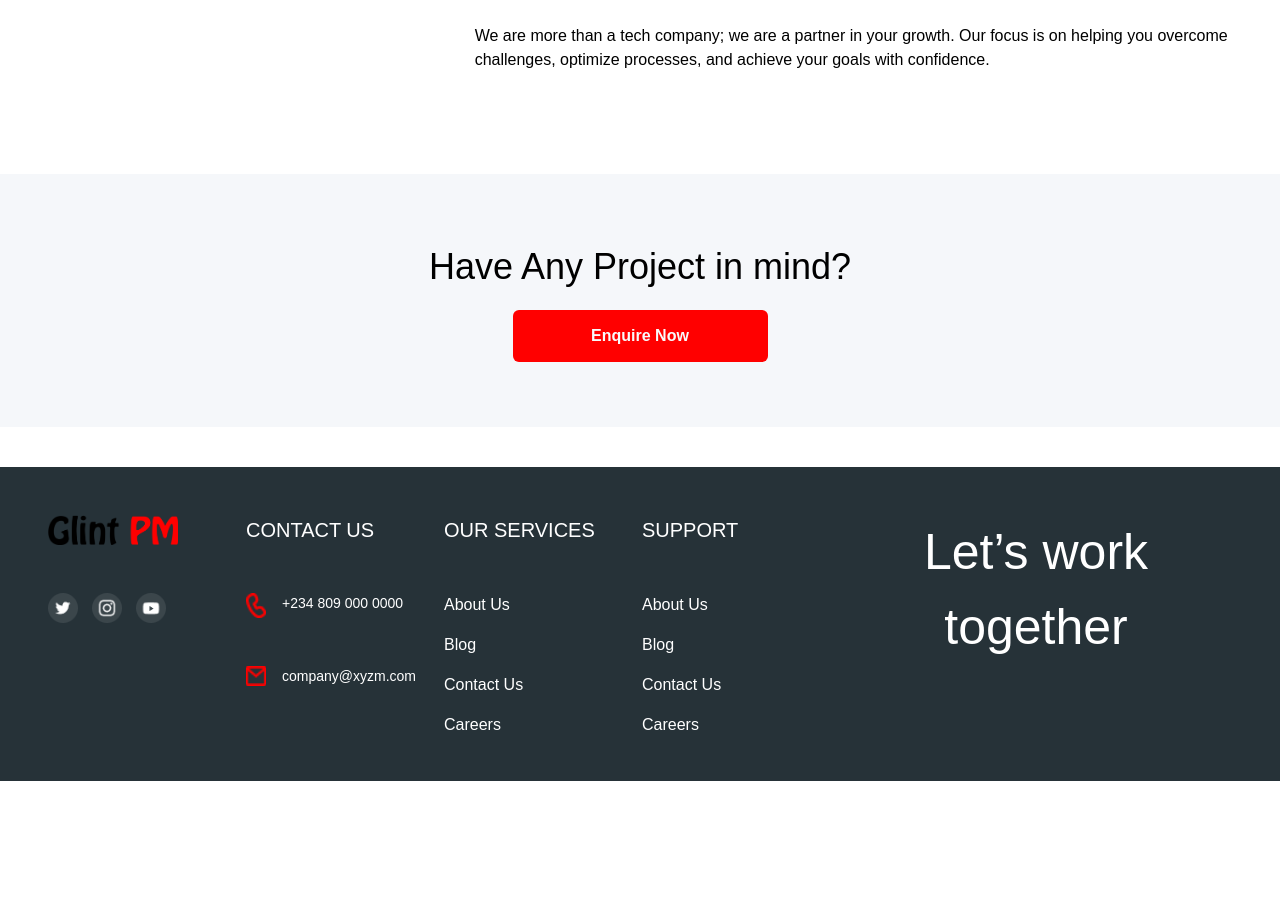
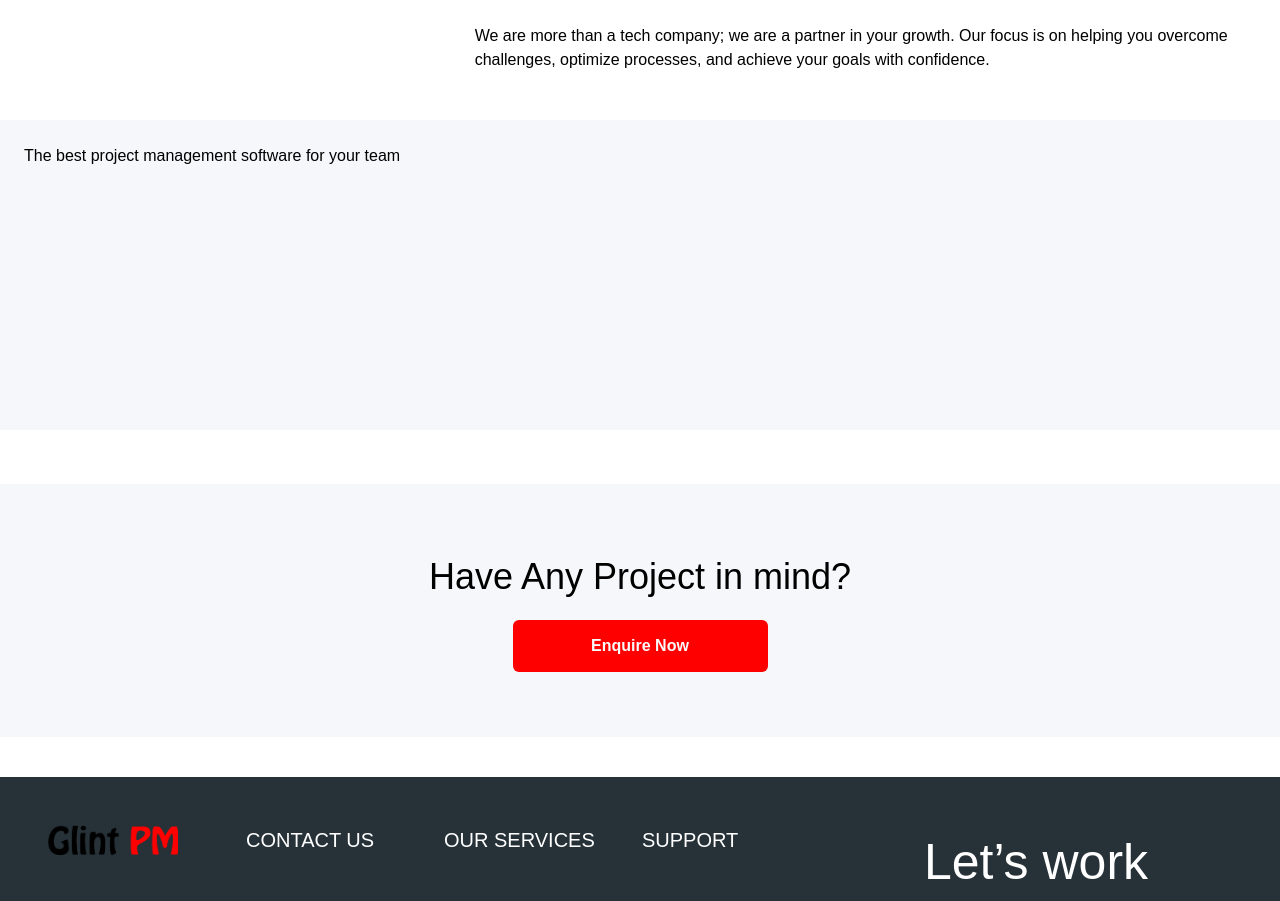
Before and after one commit to LogizonBuilds/glint_pm_frontend, a Next.js app: page / in a window 1280 px wide. Shown: the part 1360-2261 px from the top of the page. Before the commit the page ends 2141 px from the top, so only its background shows below. Built offline with nearby package versions, Linux system fonts and the light colour scheme.

Commit message:
add Stats component and integrate it into Home

```diff
--- a/src/app/page.tsx
+++ b/src/app/page.tsx
@@ -3,6 +3,7 @@
 import Hero from "@/components/Hero";
 import Enquiry from "@/components/Enquiry";
 import WhoWeAre from "@/components/WhoWeAre";
+import Stats from "@/components/Stats";
 
 
 export default function Home() {
@@ -10,6 +11,7 @@ export default function Home() {
     <>
       <Hero />
       <WhoWeAre />
+      <Stats />
       <Enquiry />
     </>
   );
--- /dev/null
+++ b/src/components/Stats.tsx
@@ -0,0 +1,23 @@
+import React from 'react'
+
+type Props = {}
+
+const Stats = (props: Props) => {
+    return (
+        <div className='h-[310px] bg-[#F5F7FA] p-6'>
+            <div className='grid md:grid-cols-4  grid-cols-2 gap-1'>
+                <div className='col-span-2 itesm-center'>
+                    <h1>
+                        The best project management software for your team
+                    </h1>
+
+                </div>
+                <div></div>
+
+            </div>
+
+        </div>
+    )
+}
+
+export default Stats
```
